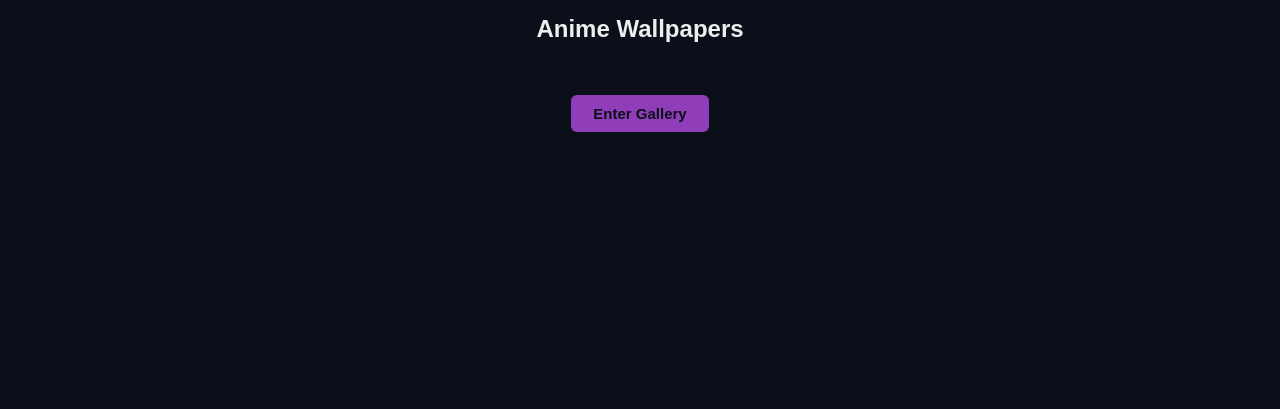
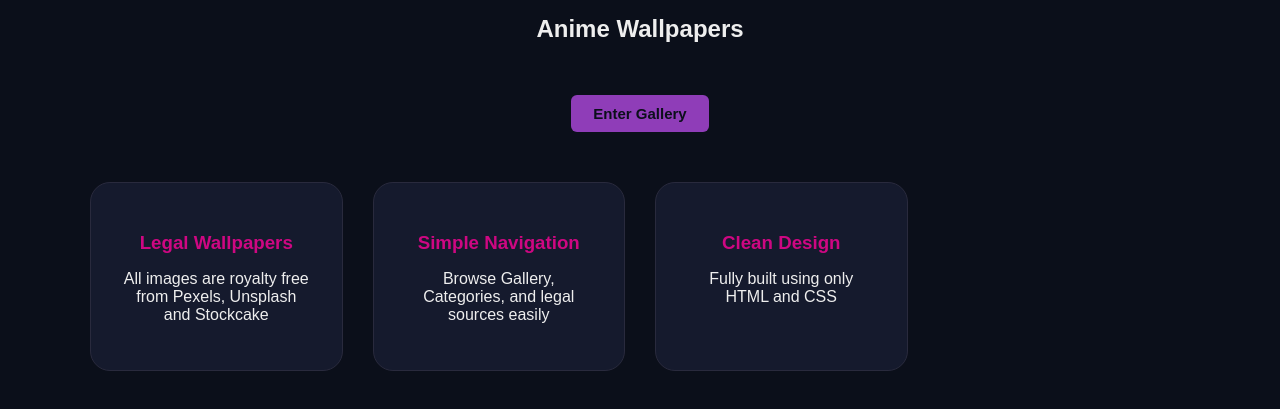
Before and after one commit to 2526-2ihif-wmc/wintertermprojectwebsite-mody72, a plain HTML site: page index.html in a window 1280 px wide. Shown: the part 59-468 px from the top of the page. Drawn offline with Linux system fonts and the light colour scheme.

Commit message:
Making small features intro boxes

```diff
--- a/index.html
+++ b/index.html
@@ -25,6 +25,22 @@
     <a href="anime.html" class="btn">Enter Gallery</a>
 
 </section>
+<section class="features">
+    <div class="feature-box">
+        <h3>Legal Wallpapers</h3>
+        <p>All images are royalty free from Pexels, Unsplash and Stockcake</p>
+    </div>
+
+    <div class="feature-box">
+        <h3>Simple Navigation</h3>
+        <p>Browse Gallery, Categories, and legal sources easily</p>
+    </div>
+
+    <div class="feature-box">
+        <h3>Clean Design</h3>
+        <p>Fully built using only HTML and CSS</p>
+    </div>
+</section>
 
 </body>
 </html>
--- a/styles.css
+++ b/styles.css
@@ -130,18 +130,41 @@ header {
 
 .category-item {
     background: #151a2d;
-    padding: 25px;
-    border-radius: 10px;
+    padding: 4rem;
+    border-radius: 2rem;
     text-align: center;
     color: white;
     text-decoration: none;
-    font-size: 18px;
-    font-weight: 600;
+    font-size: 1.7rem;
+    font-weight: 1200;
     transition: 0.3s;
-    border: 1px solid #26263a;
+    border: 2px solid #26263a;
 }
 
 .category-item:hover {
     background: #8f3db8;
     transform: translateY(-4px);
 }
+
+
+.features {
+    max-width: 1100px;
+    margin: 50px auto;
+    padding: 0 20px;
+    display: grid;
+    grid-template-columns: repeat(auto-fill, minmax(240px, 1fr));
+    gap: 30px;
+}
+
+.feature-box {
+    background: #151a2d;
+    padding: 30px;
+    border-radius: 20px;
+    border: 1px solid #292a3d;
+    text-align: center;
+}
+
+.feature-box h3 {
+    margin-bottom: 10px;
+    color: #ce0782;
+}
```
Also changed, not shown: categories.html (+1 -0 lines).
